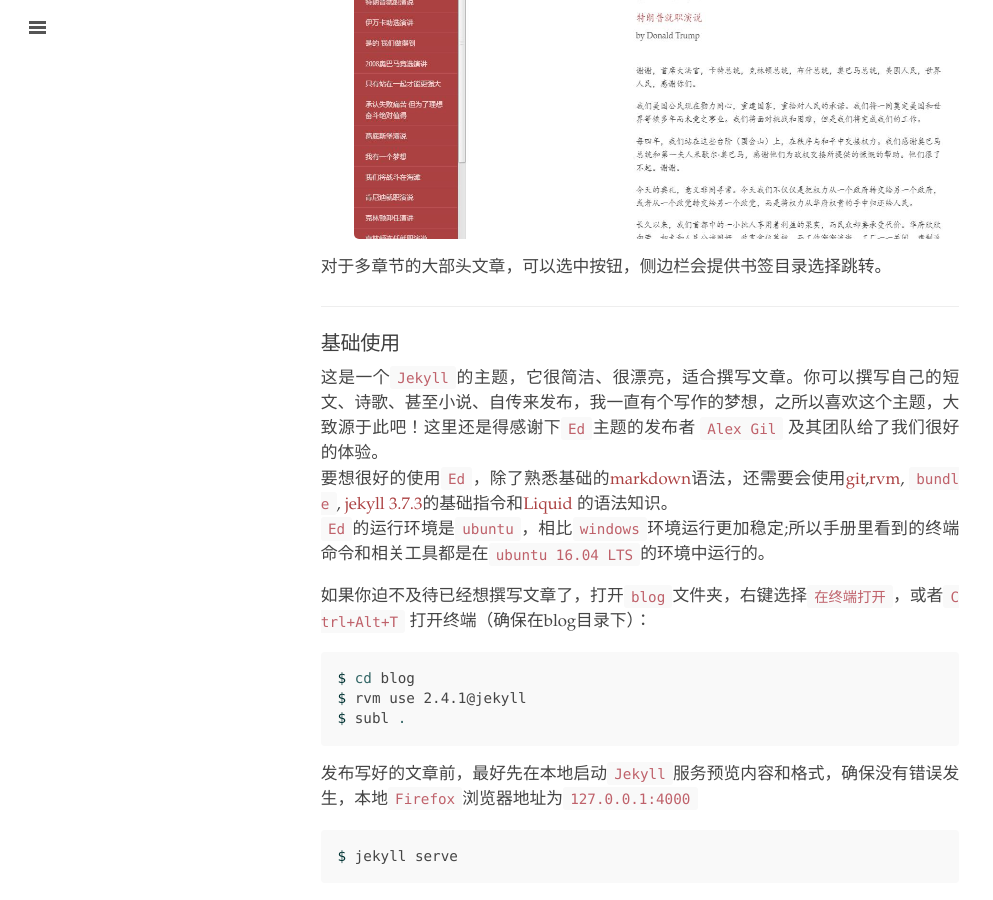
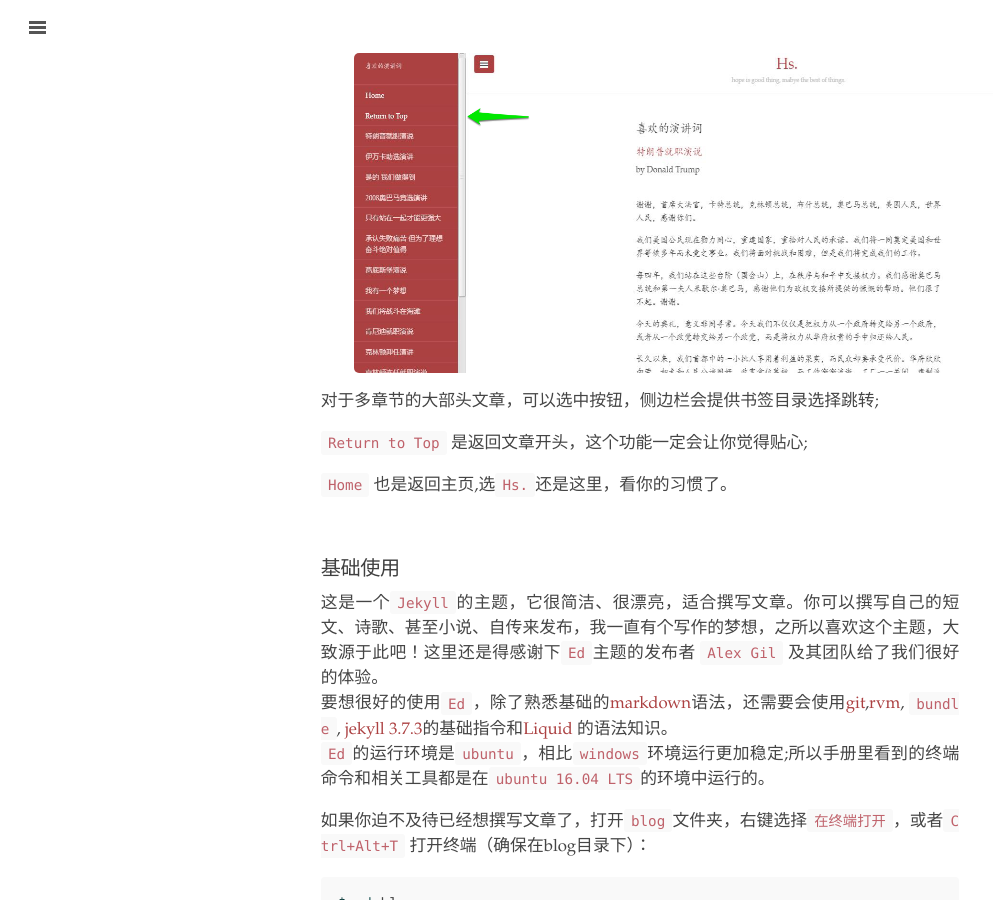
Before and after one commit to symphonyh/blog, a Jekyll site: the page built from documentation.md, in a window 1280 px wide and 900 px high, scrolled down 1668 px. Shown: the whole window, without its empty margins (0-993 px from the left). Built offline with Jekyll 4.4.1, drawn with Linux system fonts in a browser that asks for light colours; some of the changed text lies outside the part shown.

Commit message:
2018-9-7:11:58

```diff
--- a/documentation.md
+++ b/documentation.md
@@ -16,7 +16,7 @@
 
 <img src="/assets/11.png" alt=" " width="800px" height="320px">
 
-这是`Hs.`主界面，指向的按钮可以打开侧边栏，侧边栏里的选项分别是：
+这是`Hs.`主界面，指向的按钮可以打开侧边栏，关闭侧边栏鼠标点击其他的区域任意位置，侧边栏里的选项分别是：
 
 - Home 主页
 - 作者简介
@@ -26,16 +26,21 @@
 - 幕布链接 （一页纸极简思考、笔记工具）
 - Giuhub页面
 
-
+<br>
 <img src="/assets/33.png" alt=" " width="800px" height="320px">
 
 这是主要显示页面，`Hs.` 可以选中返回Home主页，文章列表可以选择打开阅读。
 
-
+<br>
 <img src="/assets/22.png" alt=" " width="800px" height="320px">
 
-对于多章节的大部头文章，可以选中按钮，侧边栏会提供书签目录选择跳转。
+对于多章节的大部头文章，可以选中按钮，侧边栏会提供书签目录选择跳转;
 
+`Return to Top` 是返回文章开头，这个功能一定会让你觉得贴心;
+
+`Home` 也是返回主页,选`Hs.`还是这里，看你的习惯了。
+
+<br>
 ---
 ## 基础使用
 
```
Also changed, not shown: _texts/zhanailing.md (+1 -1 lines).
